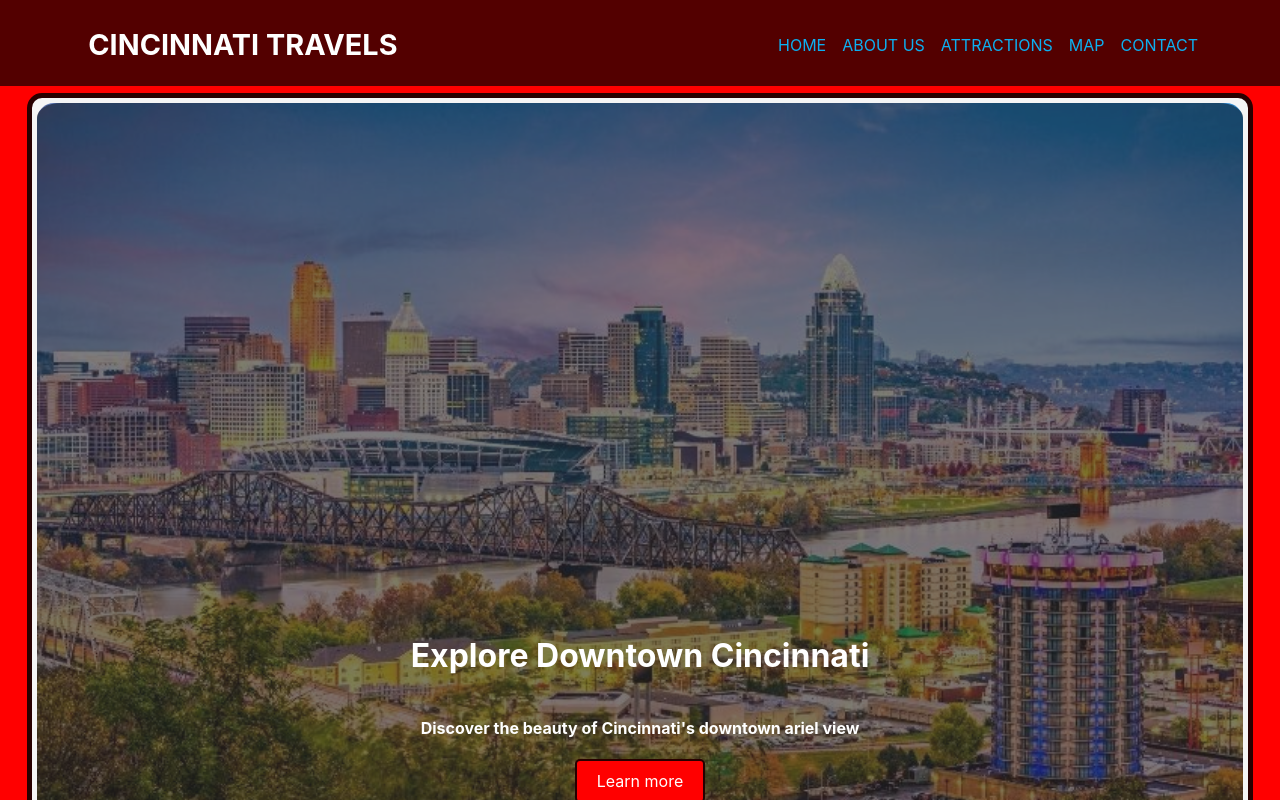
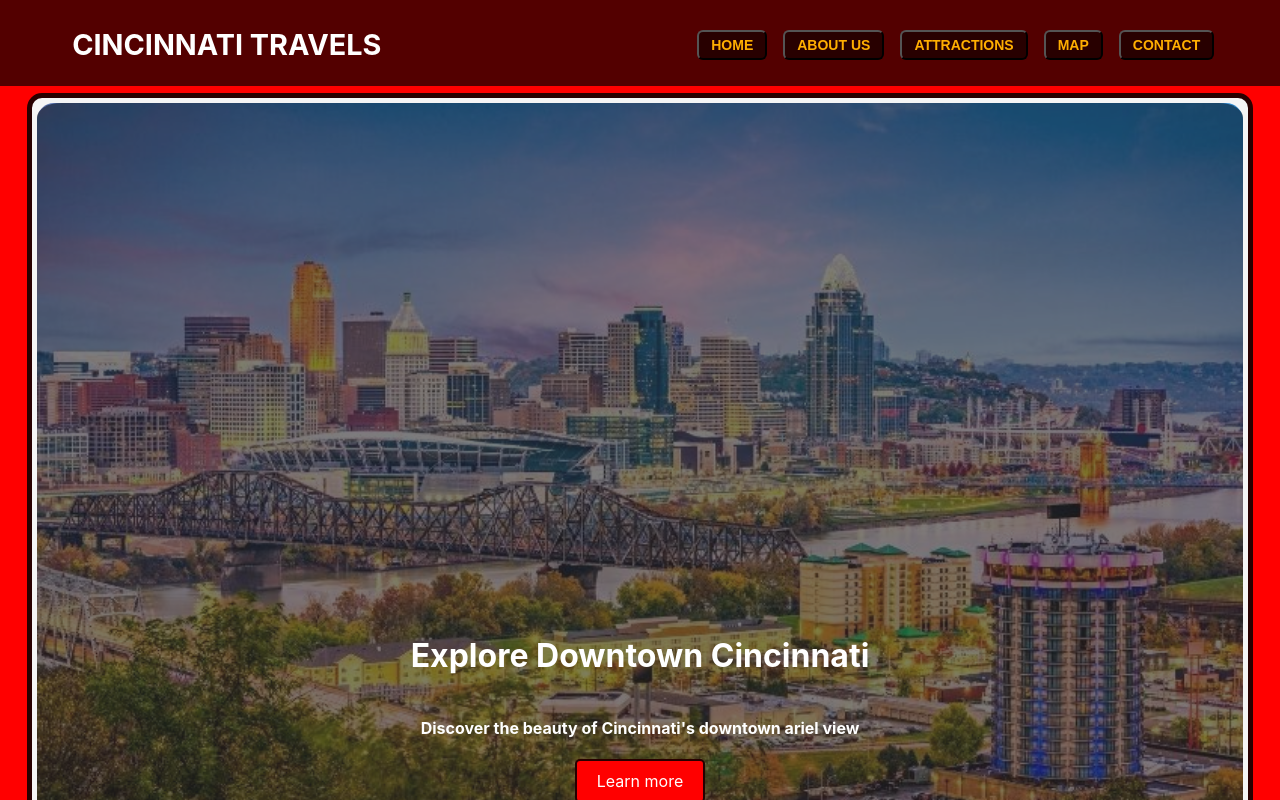
Before and after one commit to BenjaminMcQueen/capstone, a React (Create React App) app: page / in a window 1280 px wide. Shown: the top 800 px of the page. Built offline with nearby package versions, Linux system fonts and the light colour scheme; some icons are missing.

Commit message:
Navbar-CSS

```diff
--- a/src/components/partials/Header.js
+++ b/src/components/partials/Header.js
@@ -14,19 +14,24 @@ function Header() {
         </div>
         <ul className="nav-links">
           <li>
-            <Link to="/">Home</Link>
+          <button className="nav-btn">
+            <Link to="/">Home</Link></button>
           </li>
           <li>
-            <Link to="/AboutUs">About Us</Link>
+          <button className="nav-btn">
+            <Link to="/AboutUs">About Us</Link></button>
           </li>
           <li>
-            <Link to="/attractions">Attractions</Link>
+          <button className="nav-btn">
+            <Link to="/attractions">Attractions</Link></button>
           </li>
           <li>
-            <Link to="/Map">Map</Link>
+          <button className="nav-btn">
+            <Link to="/Map">Map</Link></button>
           </li>
           <li>
-            <Link to="/contact">Contact</Link>
+          <button className="nav-btn">
+            <Link to="/contact">Contact</Link></button>
           </li>
         </ul>
 
--- a/src/components/partials/css/header.css
+++ b/src/components/partials/css/header.css
@@ -66,7 +66,7 @@
 .nav-links li a {
   text-decoration: none;
   text-transform: uppercase;
-    color: rgb(12, 176, 241);
+  color: rgb(255, 174, 0);
   transition: color 0.2s ease-in-out;
 }
 
@@ -84,3 +84,26 @@
     justify-content: center;
   }
 }
+
+/* last minute CSS nav-btns */
+.nav-btn {
+  background-color: #280000;
+  font-size: 14px;
+  padding: 5px 12px;
+  border-radius: 6px;
+  font-weight: bold;
+}
+.nav-btn:hover {
+  background-color: #ff9898;
+  font-size: 26px;
+  padding: 5px 12px;
+  border-radius: 6px;
+  color: #ff0000;
+}
+
+.logo:hover {
+  font-size: 1rem;
+  font-weight: bold;
+  color: #ff4c4c;
+  text-transform: uppercase;
+}
```
Lines whose indentation alone changed are shown as unchanged.
